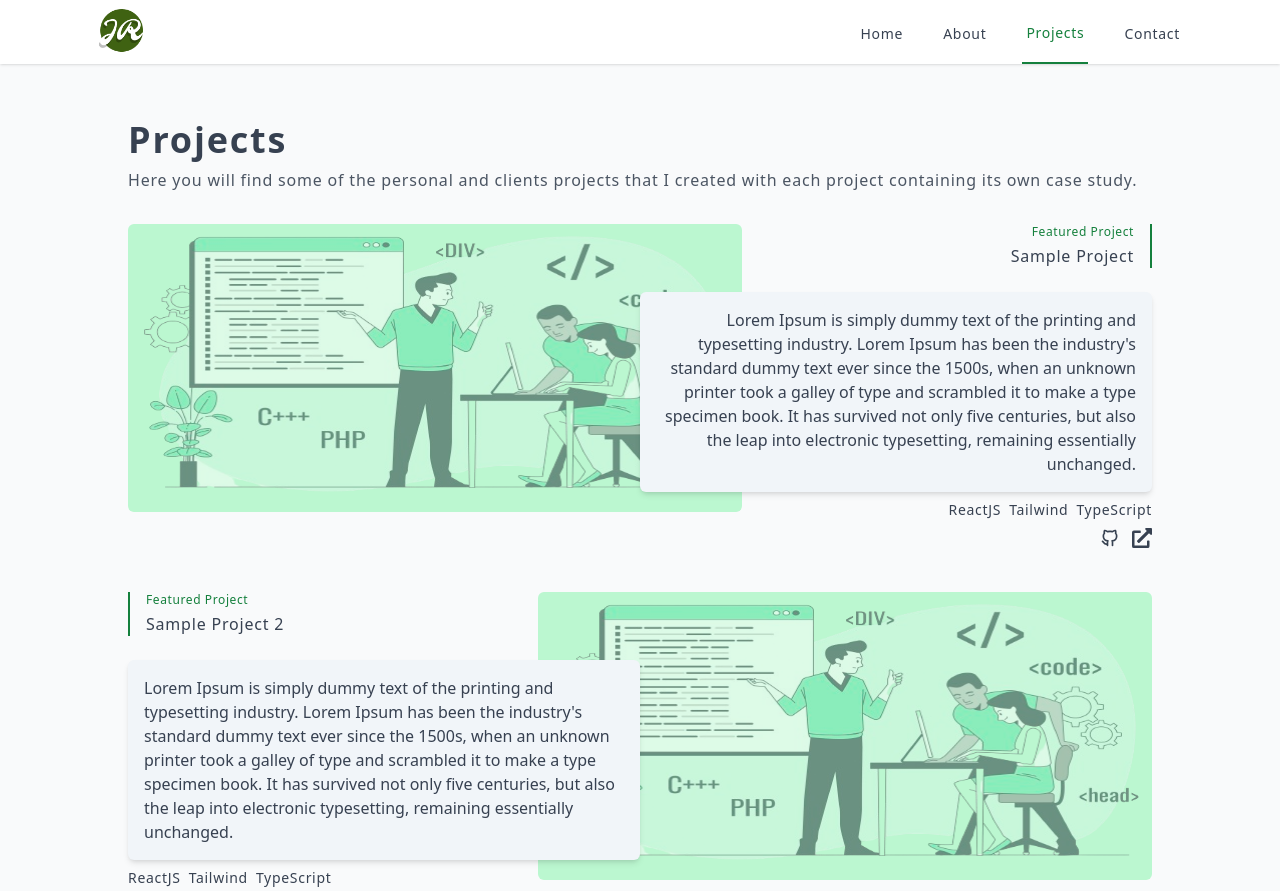
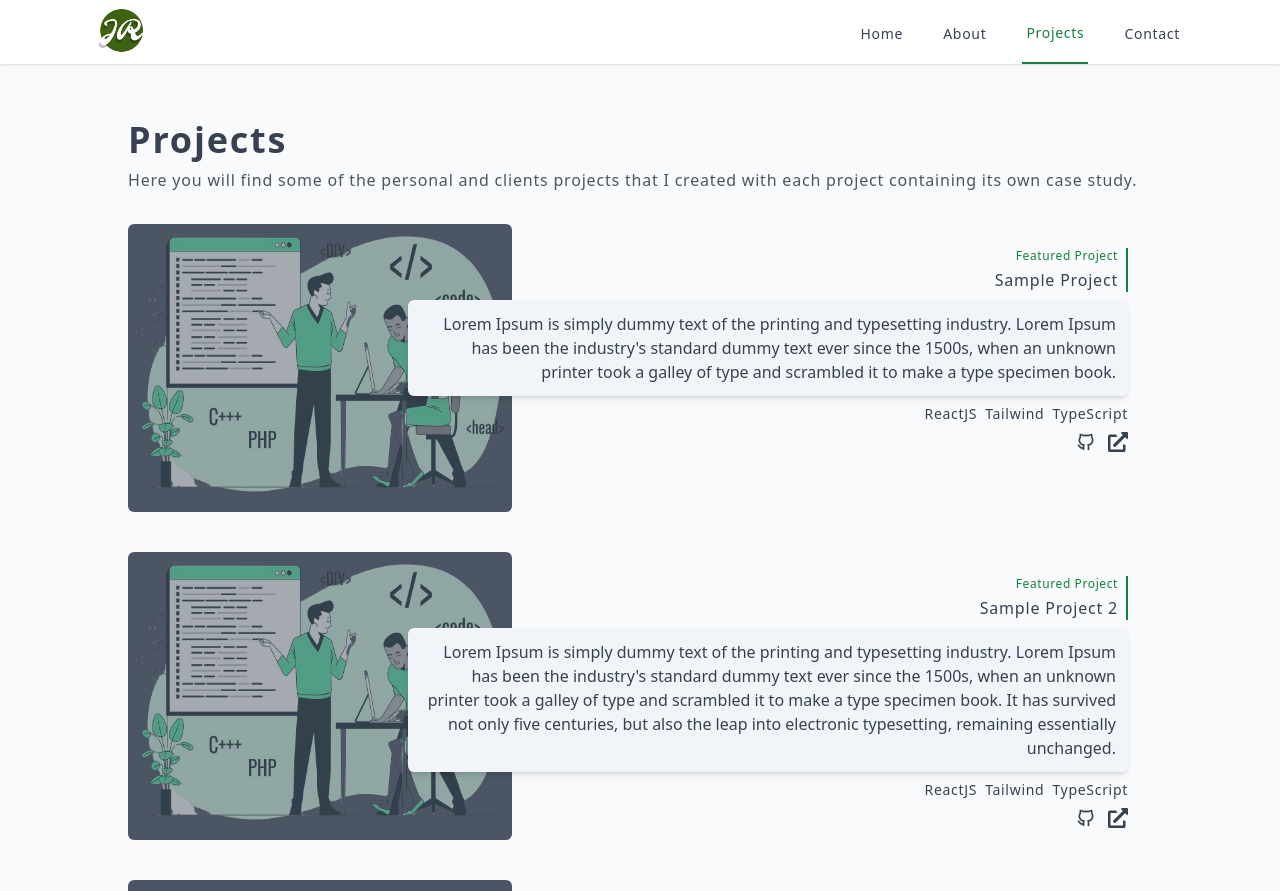
Before and after one commit to jhnrmss/jhnrmss.github.io, a React (Vite) app: page /projects in a window 1280 px wide. Shown: the top 891 px of the page. Built offline with nearby package versions, Linux system fonts and the light colour scheme.

Commit message:
feat/add new functionalities

```diff
--- a/package.json
+++ b/package.json
@@ -22,6 +22,7 @@
     "lucide-react": "^0.335.0",
     "react": "^18.2.0",
     "react-dom": "^18.2.0",
+    "react-hot-toast": "^2.4.1",
     "react-icons": "^5.0.1",
     "react-router": "^6.22.1",
     "react-router-dom": "^6.22.1",
--- a/src/App.tsx
+++ b/src/App.tsx
@@ -1,8 +1,13 @@
 import { RouterProvider } from "react-router";
 import { router } from "./router";
-
+import { Toaster } from "react-hot-toast";
 function App() {
-  return <RouterProvider router={router} />;
+  return (
+    <>
+      <Toaster position="top-right" />
+      <RouterProvider router={router} />
+    </>
+  );
 }
 
 export default App;
--- a/src/api/Personal/index.ts
+++ b/src/api/Personal/index.ts
@@ -130,3 +130,23 @@ export const contactData = [
 		Link: "https://m.me/Romie55",
 	},
 ]
+export const dummyData = [
+  {
+    title: "Sample Project",
+    description:
+      " Lorem Ipsum is simply dummy text of the printing and typesetting industry. Lorem Ipsum has been the industry's standard dummy text ever since the 1500s, when an unknown printer took a galley of type and scrambled it to make a type specimen book. ",
+    tech: ["ReactJS", "Tailwind", "TypeScript"],
+  },
+  {
+    title: "Sample Project 2",
+    description:
+      " Lorem Ipsum is simply dummy text of the printing and typesetting industry. Lorem Ipsum has been the industry's standard dummy text ever since the 1500s, when an unknown printer took a galley of type and scrambled it to make a type specimen book. It has survived not only five centuries, but also the leap into electronic typesetting, remaining essentially unchanged.",
+    tech: ["ReactJS", "Tailwind", "TypeScript"],
+  },
+  {
+    title: "Sample Project 3",
+    description:
+      " Lorem Ipsum is simply dummy text of the printing and typesetting industry. ",
+    tech: ["ReactJS", "Tailwind", "TypeScript"],
+  },
+];
--- a/src/pages/Contact/Form/index.tsx
+++ b/src/pages/Contact/Form/index.tsx
@@ -4,13 +4,15 @@ import { Button } from "../../../components/AppButton/button";
 import { IoIosSend } from "react-icons/io";
 import emailjs from "@emailjs/browser";
 import { useRef } from "react";
-
+import { useNavigate } from "react-router";
+import { toast } from "react-hot-toast";
 function ContactForm() {
   const serviceId = import.meta.env.VITE_SERVICE_ID;
   const templateId = import.meta.env.VITE_TEMPLATE_ID;
   const publicKey = import.meta.env.VITE_PUBLIC_KEY;
   const formElement = useRef<HTMLFormElement>(null);
-  console.log(formElement.current);
+  const navigate = useNavigate();
+
   const onSubmit = (e: React.FormEvent) => {
     e.preventDefault();
     emailjs
@@ -19,10 +21,12 @@ function ContactForm() {
       })
       .then(
         () => {
-          console.log("SUCCESS!");
+          toast.success("Message sent!");
+          navigate("/");
         },
         (error) => {
-          console.log("FAILED...", error.text);
+          toast.error("Message not sent!");
+          console.log(error);
         }
       );
   };
@@ -47,7 +51,7 @@ function ContactForm() {
 
         <Input
           id="Email"
-          type="text"
+          type="email"
           name="user_email"
           placeholder="Enter your email"
           className="placeholder:text-gray-400 border-gray-400 outline-none ring-0"
--- a/src/pages/Project/Cards/index.tsx
+++ b/src/pages/Project/Cards/index.tsx
@@ -2,105 +2,67 @@ import { FaExternalLinkAlt } from "react-icons/fa";
 import { TbBrandGithub } from "react-icons/tb";
 import progImage from "../../../assets/programming.png";
 import { cn } from "../../../utils";
-export const dummyData = [
-  {
-    title: "Sample Project",
-    description:
-      " Lorem Ipsum is simply dummy text of the printing and typesetting industry. Lorem Ipsum has been the industry's standard dummy text ever since the 1500s, when an unknown printer took a galley of type and scrambled it to make a type specimen book. It has survived not only five centuries, but also the leap into electronic typesetting, remaining essentially unchanged.",
-    tech: ["ReactJS", "Tailwind", "TypeScript"],
-  },
-  {
-    title: "Sample Project 2",
-    description:
-      " Lorem Ipsum is simply dummy text of the printing and typesetting industry. Lorem Ipsum has been the industry's standard dummy text ever since the 1500s, when an unknown printer took a galley of type and scrambled it to make a type specimen book. It has survived not only five centuries, but also the leap into electronic typesetting, remaining essentially unchanged.",
-    tech: ["ReactJS", "Tailwind", "TypeScript"],
-  },
-  {
-    title: "Sample Project 3",
-    description:
-      " Lorem Ipsum is simply dummy text of the printing and typesetting industry. Lorem Ipsum has been the industry's standard dummy text ever since the 1500s, when an unknown printer took a galley of type and scrambled it to make a type specimen book. It has survived not only five centuries, but also the leap into electronic typesetting, remaining essentially unchanged.",
-    tech: ["ReactJS", "Tailwind", "TypeScript"],
-  },
-];
+import { dummyData } from "../../../api/Personal";
 function ProjectCards() {
   return (
-    <>
-      {dummyData.map((data, index) => (
+    <div className="grid grid-cols-1 gap-10">
+      {dummyData.map((data) => (
         <div key={data.title} className="relative w-full">
           <div
             className={cn(
-              (index + 1) % 2 === 0 ? "flex justify-end" : "",
-              "w-full"
+              "flex  bg-gray-600 max-h-[24rem] md:h-[18rem] md:w-[24rem] md:min-w-[18rem] rounded-md"
             )}
           >
-            <div className={cn("bg-green-200  h-auto w-[60%] rounded-md")}>
-              <img
-                src={progImage}
-                alt="proj"
-                className=" opacity-50 hover:opacity-100 h-[18rem] w-full rounded-md"
-              />
-            </div>
+            <img
+              src={progImage}
+              alt="proj"
+              className=" opacity-10 md:opacity-50 md:hover:opacity-100 h-full w-full  rounded-md"
+            />
           </div>
           <div
             className={cn(
-              (index + 1) % 2 !== 0
-                ? "absolute top-0 right-0 text-right "
-                : "absolute top-0 left-0 text-left",
-              " w-1/2 rounded-md space-y-2 "
+              "p-6 space-y-6 md:space-y-2  absolute top-0 right-0 text-left md:text-right w-full md:w-3/4 flex flex-col justify-center content-center rounded-md "
             )}
           >
             <div
               className={cn(
-                (index + 1) % 2 !== 0
-                  ? "border-r-2 border-r-green-700"
-                  : "border-l-2 border-l-green-700",
-                "space-y-1 mb-6  px-4"
+                "md:border-r-2 md:border-r-green-700 space-y-1 md:px-2"
               )}
             >
-              <p className="text-xs text-green-700 tracking-wider font-medium">
+              <p className="text-xs mt-6 md:mt-0 text-green-400 md:text-green-700 tracking-wider font-medium">
                 Featured Project
               </p>
-              <p className="text-base text-gray-700 tracking-wider font-medium">
+              <p className="text-base text-gray-300 md:text-gray-700 tracking-wider font-medium">
                 {data.title}
               </p>
             </div>
-            <div className="w-full bg-slate-100 shadow-md p-4 text-gray-700 rounded-md ">
+            <div className="w-full md:p-3 md:bg-slate-100 shadow-md text-gray-300 md:text-gray-700 rounded-md ">
               <p>{data.description}</p>
             </div>
-            <div className="space-y-2">
+            <div className="space-y-4 md:space-y-2">
               <div
-                className={cn(
-                  (index + 1) % 2 !== 0
-                    ? "flex justify-end"
-                    : "flex justify-start",
-                  "space-x-2"
-                )}
+                className={cn("flex justify-start md:justify-end space-x-2")}
               >
                 {data.tech.map((techs) => (
                   <p
                     key={techs}
-                    className="text-sm text-gray-700 tracking-wider font-medium"
+                    className="text-sm text-gray-300 md:text-gray-700 tracking-wider font-medium"
                   >
                     {techs}
                   </p>
                 ))}
               </div>
               <div
-                className={cn(
-                  (index + 1) % 2 !== 0
-                    ? "flex justify-end"
-                    : "flex justify-start",
-                  "space-x-3"
-                )}
+                className={cn("flex justify-start md:justify-end space-x-3")}
               >
-                <TbBrandGithub className="h-5 w-5 text-gray-700" />
-                <FaExternalLinkAlt className="h-5 w-5 text-gray-700" />
+                <TbBrandGithub className="h-5 w-5 text-gray-300 md:text-gray-700" />
+                <FaExternalLinkAlt className="h-5 w-5 text-gray-300 md:text-gray-700" />
               </div>
             </div>
           </div>
         </div>
       ))}
-    </>
+    </div>
   );
 }
 
--- a/src/pages/Project/index.tsx
+++ b/src/pages/Project/index.tsx
@@ -12,7 +12,7 @@ function Projects() {
           created with each project containing its own case study.
         </p>
       </div>
-      <div className="space-y-20">
+      <div>
         <ProjectCards />
       </div>
     </div>
```
Also changed, not shown: 1 other file (tests, documents, lock files or other folders).
